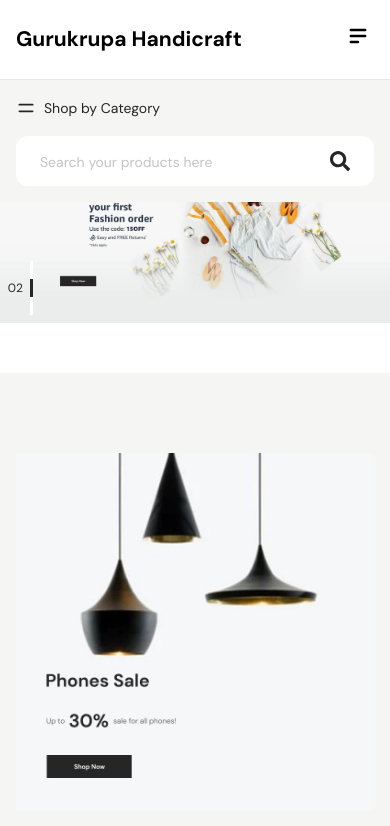
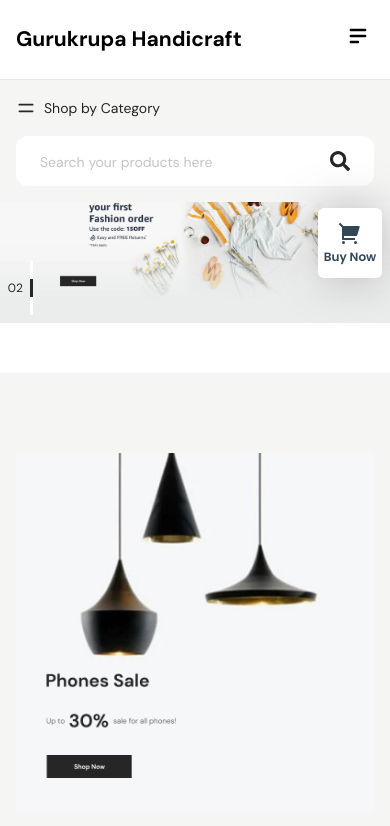
Before and after one commit to RahulThummar/gurukrupahandicraft, a React (Create React App) app: page / in a window 390 px wide. Shown: the top 826 px of the page. Built offline with nearby package versions, Linux system fonts and the light colour scheme.

Commit message:
make responsive by now

```diff
--- a/src/components/SpecialCase/SpecialCase.js
+++ b/src/components/SpecialCase/SpecialCase.js
@@ -1,18 +1,16 @@
 import React from "react";
 import { Link } from "react-router-dom";
 import { RiShoppingCart2Fill } from "react-icons/ri";
-import { MdSwitchAccount } from "react-icons/md";
 import { useSelector } from "react-redux";
 
 const SpecialCase = () => {
   const products = useSelector((state) => state.orebiReducer.products);
   return (
-    <div className="fixed top-52 right-2 z-20 hidden md:flex flex-col gap-2">
+    <div className="fixed top-52 right-2 z-20 flex flex-col gap-2">
       <Link to="/cart">
         <div className="bg-white w-16 h-[70px] rounded-md flex flex-col gap-1 text-[#33475b] justify-center items-center shadow-testShadow overflow-x-hidden group cursor-pointer relative">
           <div className="flex justify-center items-center">
             <RiShoppingCart2Fill className="text-2xl -translate-x-12 group-hover:translate-x-3 transition-transform duration-200" />
-
             <RiShoppingCart2Fill className="text-2xl -translate-x-3 group-hover:translate-x-12 transition-transform duration-200" />
           </div>
           <p className="text-xs font-semibold font-titleFont">Buy Now</p>
```
